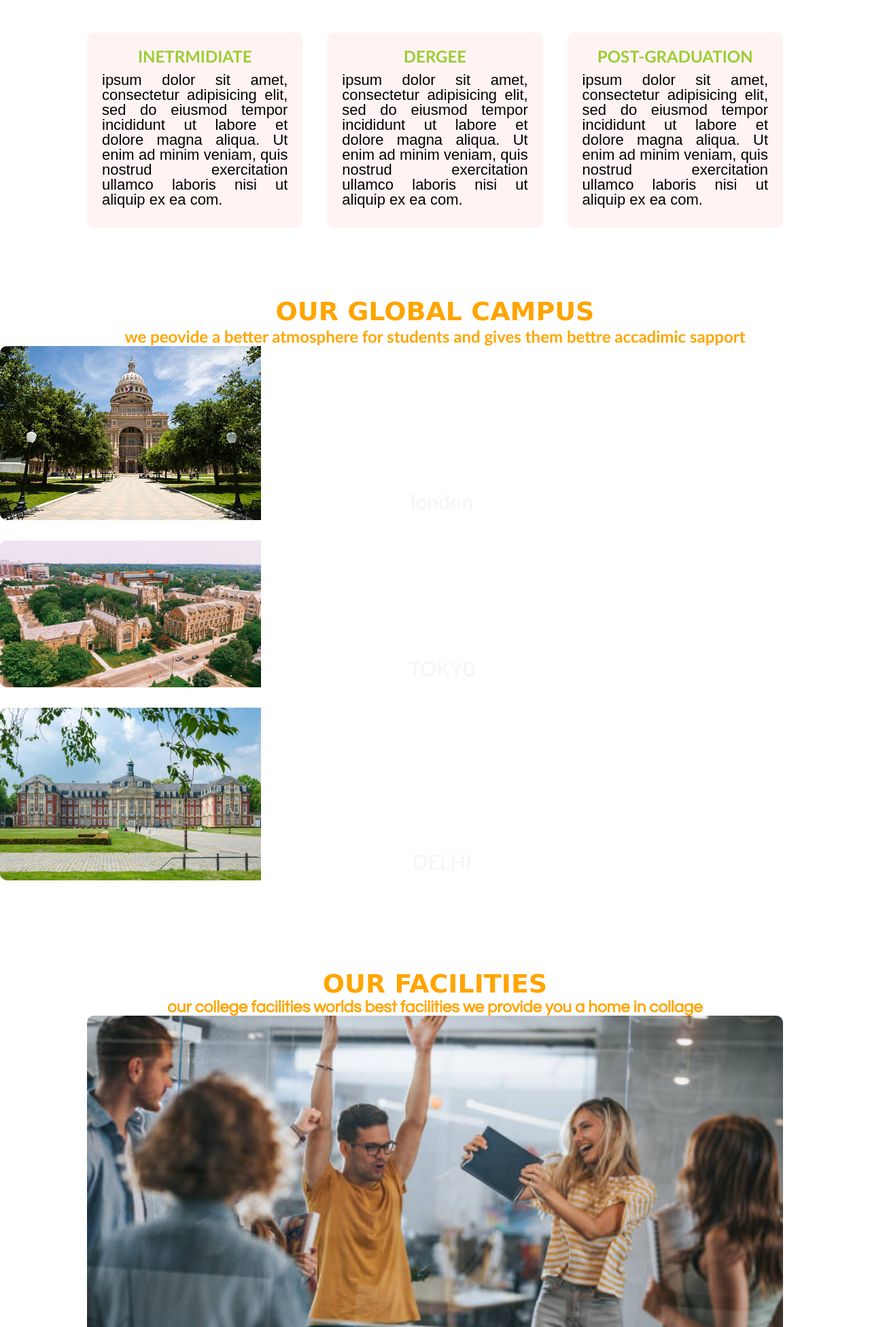
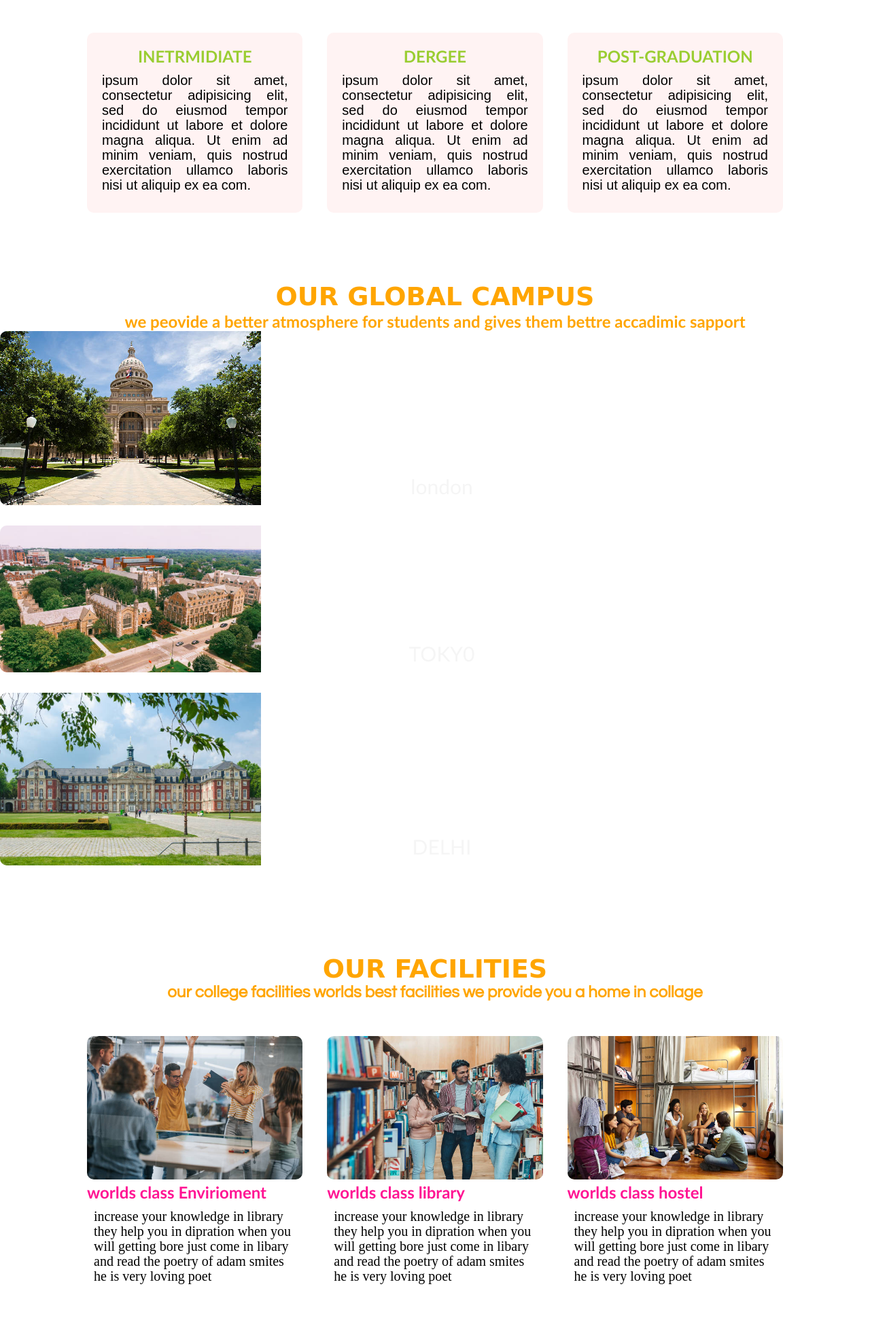
Before and after one commit to rishab14/UnivercityTemp, a plain HTML site: page index.html in a window 1280 px wide. Shown: the part 946-2898 px from the top of the page at 68% size. Drawn offline with Linux system fonts and the light colour scheme.

Commit message:
Update index.html

```diff
--- a/index.html
+++ b/index.html
@@ -36,19 +36,19 @@
 		<div class="row">
 			<div class="int">
 				<h2>INETRMIDIATE</h2>
-				<p style="font-size:22px;text-align: justify">ipsum dolor sit amet, consectetur adipisicing elit, sed do eiusmod
+				<p style="font-size:20px;text-align: justify";>ipsum dolor sit amet, consectetur adipisicing elit, sed do eiusmod
 				tempor incididunt ut labore et dolore magna aliqua. Ut enim ad minim veniam,
 				quis nostrud exercitation ullamco laboris nisi ut aliquip ex ea com.</p>
 			</div>
 			<div  class="int">
 				<h2>DERGEE</h2>
-				<p  style="font-size:22px;text-align: justify">ipsum dolor sit amet, consectetur adipisicing elit, sed do eiusmod
+				<p  style="font-size:20px;text-align: justify">ipsum dolor sit amet, consectetur adipisicing elit, sed do eiusmod
 				tempor incididunt ut labore et dolore magna aliqua. Ut enim ad minim veniam,
 				quis nostrud exercitation ullamco laboris nisi ut aliquip ex ea com.</p>
 			</div>
 			<div  class="int">
 				<h2>POST-GRADUATION</h2>
-				<p  style="font-size:22px;text-align: justify">ipsum dolor sit amet, consectetur adipisicing elit, sed do eiusmod
+				<p  style="font-size:20px;text-align: justify">ipsum dolor sit amet, consectetur adipisicing elit, sed do eiusmod
 				tempor incididunt ut labore et dolore magna aliqua. Ut enim ad minim veniam,
 				quis nostrud exercitation ullamco laboris nisi ut aliquip ex ea com.</p>
 			</div>
@@ -84,19 +84,20 @@
 	<div class="facilities">
 		<h1 style="color:orange;">OUR FACILITIES</h1>
 		<h2 style="font-family:century gothic;color:orange;">our college facilities worlds best facilities we provide you a home in collage</h2>
+		<div class="row">
 			<div class="home"><img src="images/21.jpg">
 			<h2 style="color:deeppink;">worlds class Envirioment</h2>
-			<p  style="font-size:22px">increase your knowledge in library they help you in dipration
+			<p  style="font-size:20px">increase your knowledge in library they help you in dipration
 			when you will getting bore just come in libary and read the poetry of adam smites he is very loving poet </p>
 		</div>
 		<div class="home"><img src="images/222.jpg">
 			<h2 style="color:deeppink;">worlds class library</h2>
-			<p  style="font-size:22px">increase your knowledge in library they help you in dipration
+			<p  style="font-size:20px">increase your knowledge in library they help you in dipration
 			when you will getting bore just come in libary and read the poetry of adam smites he is very loving poet </p>
 		</div>
 		<div class="home"><img src="images/221.jpg">
 			<h2 style="color:deeppink;">worlds class hostel</h2>
-			<p  style="font-size:22px">increase your knowledge in library they help you in dipration
+			<p  style="font-size:20px">increase your knowledge in library they help you in dipration
 			when you will getting bore just come in libary and read the poetry of adam smites he is very loving poet </p>
 		</div>
 		</div>
```
